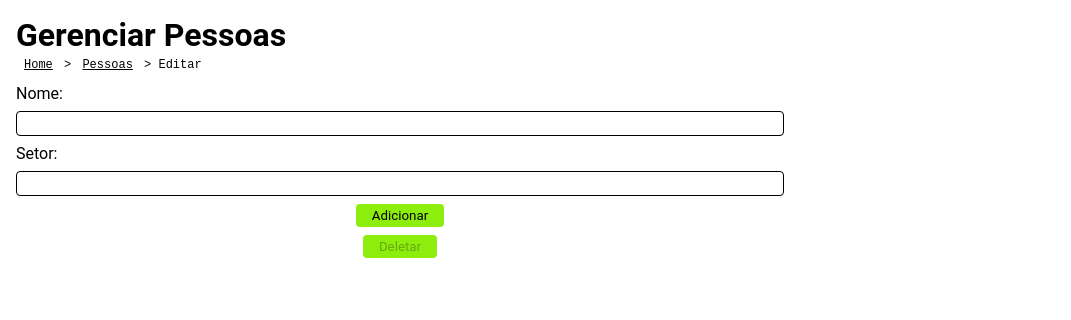
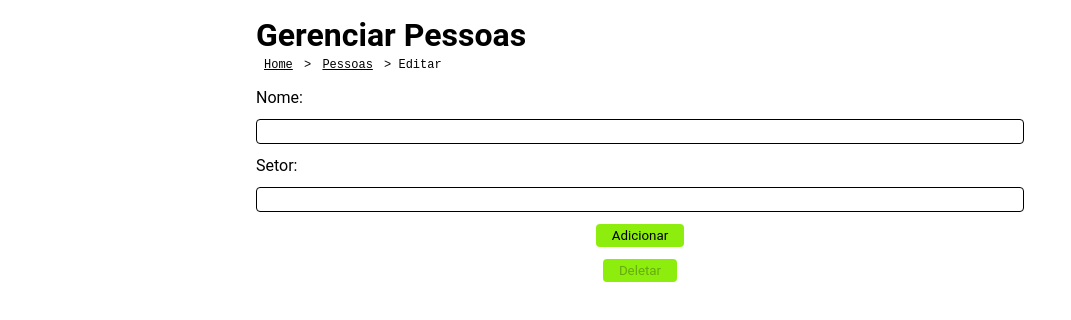
Before and after one commit to Diego-Lopes-Ferreira/gestao-de-estoque, a Next.js app: page /users/new in a window 1280 px wide. Shown: the top 320 px of the page, without its empty margins (0-1071 px from the left). Built offline with nearby package versions, Linux system fonts and the light colour scheme.

Commit message:
feat: better styles

```diff
--- a/pages/_app.jsx
+++ b/pages/_app.jsx
@@ -3,6 +3,8 @@ import "../styles/globals.css";
 // This default export is required in a new `pages/_app.js` file.
 export default function MyApp({ Component, pageProps }) {
   return (
-    <Component { ...pageProps } />
+    <div className="wrapper">
+      <Component { ...pageProps } />
+    </div>
   );
 }
--- a/styles/globals.css
+++ b/styles/globals.css
@@ -3,7 +3,7 @@
   --font-highlight: 'Segoe UI', Tahoma, Geneva, Verdana, sans-serif;
   --font-monospace: monospace;
   --small: 0.25rem;
-  --medium: 0.5rem;
+  --medium: 0.75rem;
   --large: 1rem;
   --color-primary: #8dee0e;
   --color-red: #ff0000;
@@ -15,8 +15,28 @@
   box-sizing: border-box;
   text-decoration: none;
   font-family: var(--font-normal);
-  outline: none;
+  /* outline: 3px solid #00ff0022; */
   border: none;
+}
+
+html,
+body {
+  padding: 0;
+  margin: 0;
+}
+
+html {
+  height: 100%;
+}
+
+body {
+  min-height: 100%;
+}
+
+.wrapper {
+  display: flex;
+  justify-content: center;
+  align-items: center;
 }
 
 a {
@@ -32,6 +52,7 @@ main,
   align-items: center;
   padding: var(--large);
   gap: var(--medium);
+  width: 100%;
   max-width: 50rem;
 }
 
@@ -40,7 +61,8 @@ header {
   font-family: var(--font-highlight);
 }
 
-header a, header p {
+header a,
+header p {
   font-size: 0.75rem;
   padding: var(--small);
   font-family: var(--font-monospace);
@@ -57,7 +79,9 @@ button {
   width: 100%;
 }
 
-input, textarea, select {
+input,
+textarea,
+select {
   border-radius: var(--small);
   padding: var(--small);
   border: 1px solid black;
@@ -81,15 +105,6 @@ button.delete {
   background-color: var(--color-red);
 }
 
-.item {
-  display: flex;
-  flex-direction: column;
-  width: 100%;
-  border: 2px solid black;
-  padding: 1rem;
-  margin: 0.5rem 0;
-}
-
 .bar {
   border-top: 1px solid black;
   width: 100%;
@@ -101,3 +116,49 @@ button.delete {
   grid-template-rows: 1fr;
   gap: 1rem;
 }
+
+section:has(.item) {
+  /* background-color: #ff0000; */
+  width: 100%;
+}
+
+.item {
+  display: flex;
+  flex-direction: column;
+  width: 100%;
+  border: 2px solid black;
+  border-radius: var(--small);
+  padding: 1rem;
+  margin: 0.5rem 0;
+  cursor: pointer;
+}
+
+.item.user p:nth-child(2),
+.item.product p:nth-child(2),
+.item.alert p:nth-child(2),
+.item.transaction p:nth-child(3) {
+  font-size: var(--medium);
+  font-style: italic;
+}
+
+.item.transaction p:nth-child(2) {
+  font-weight: bold;
+}
+
+.item.task p:nth-child(1) {
+  font-weight: bold;
+}
+
+.item.task p:nth-child(2) {
+  font-style: italic;
+  font-size: var(--medium);
+}
+
+.item.task p:nth-child(3),
+.item.task p:nth-child(4),
+.item.task p:nth-child(5) {
+  font-size: var(--medium);
+}
+.item.task p:nth-child(5) {
+  font-weight: bold;
+}
```
